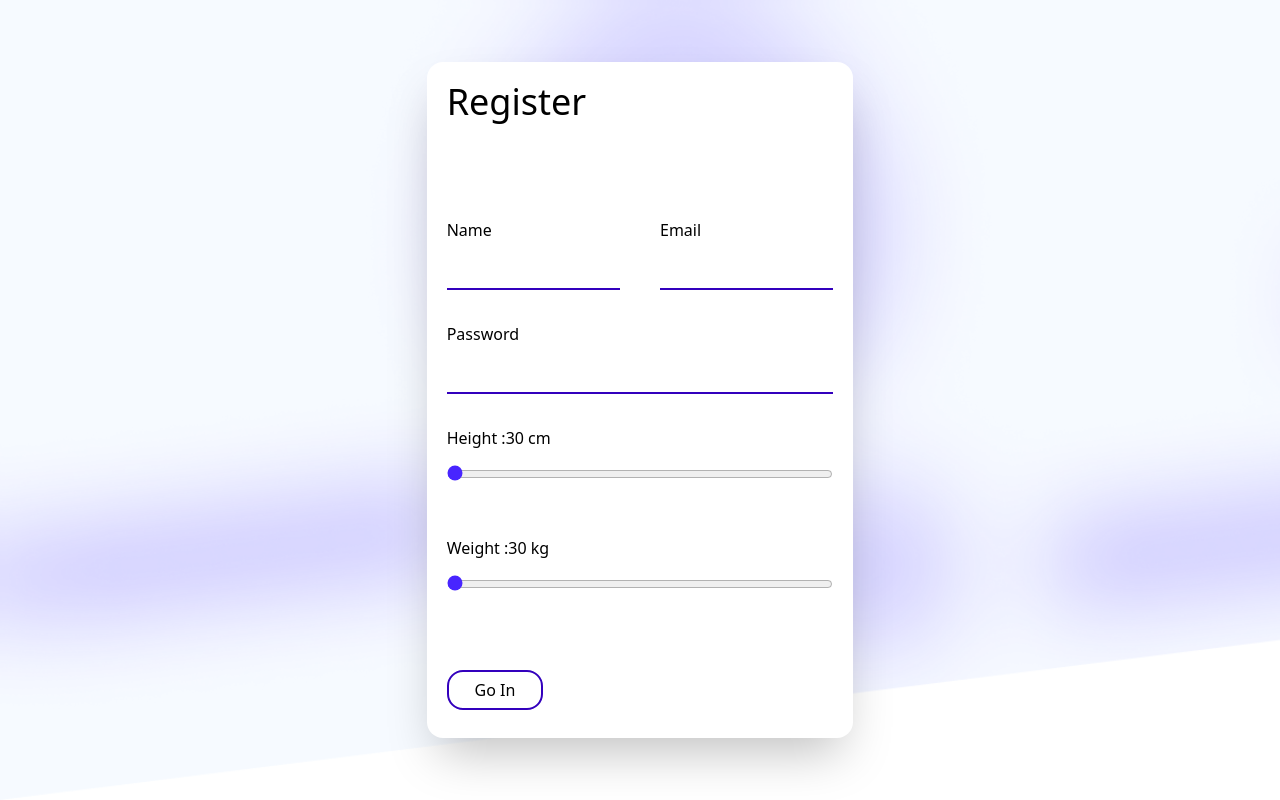
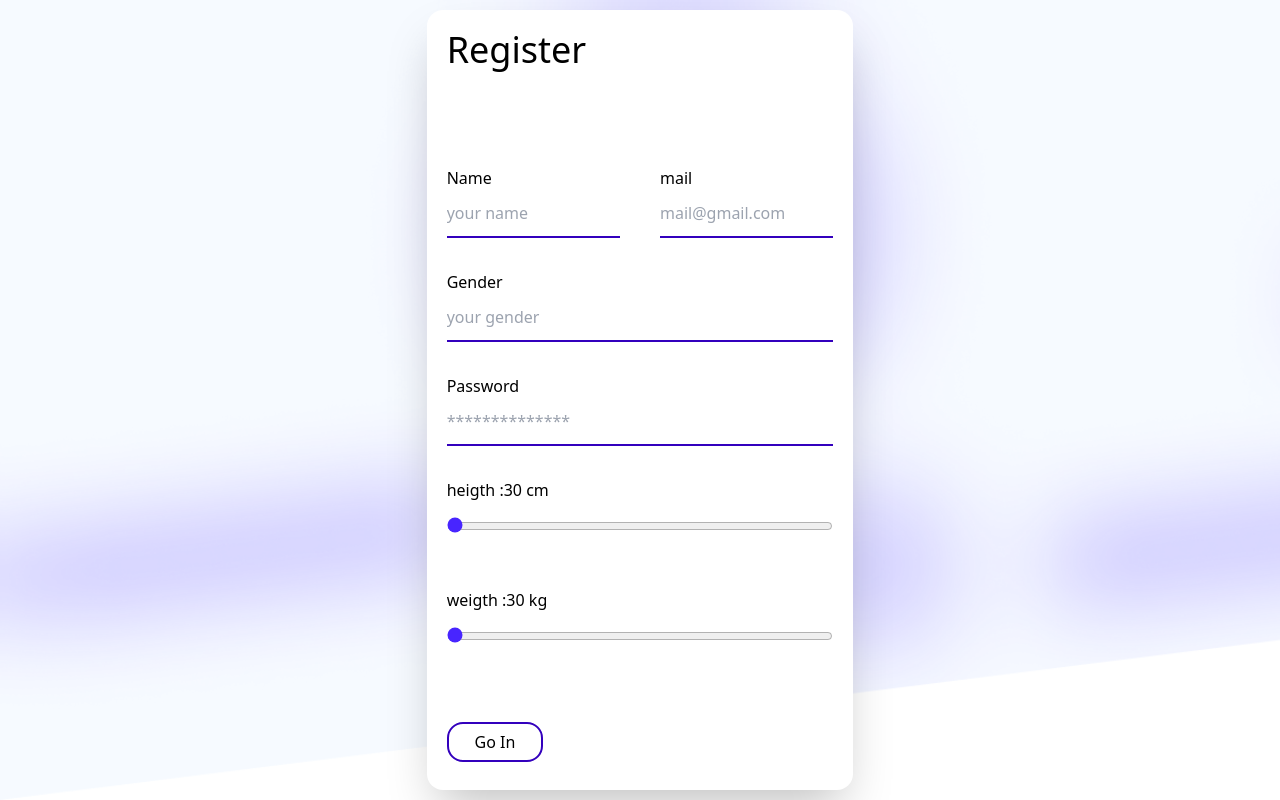
Before and after one commit to AdrianDanvilaMim/generic-admin-app, a React (Vite) app: page /register in a window 1280 px wide. Built offline with nearby package versions, Linux system fonts and the light colour scheme.

Commit message:
form validates , some design issues and redux implementation

```diff
--- a/package.json
+++ b/package.json
@@ -3,6 +3,7 @@
   "private": true,
   "version": "0.0.0",
   "type": "module",
+  "proxy": "http://localhost:8080/",
   "scripts": {
     "dev": "vite",
     "build": "tsc && vite build",
@@ -11,6 +12,7 @@
   },
   "dependencies": {
     "@reduxjs/toolkit": "^2.2.3",
+    "bcrypt": "^5.1.1",
     "react": "^18.2.0",
     "react-dom": "^18.2.0",
     "react-redux": "^9.1.1",
--- a/src/App.tsx
+++ b/src/App.tsx
@@ -7,7 +7,10 @@ import {Dashboard} from "./pages/Dashboard.tsx";
 import {Footer} from "./components/Footer.tsx";
 import {Profile} from "./pages/Profile.tsx";
 
+
 function App() {
+
+
     return (
         <div className="App h-fit">
             <div className={"flex flex-row h-fit " }>
--- a/src/hooks/hooks.ts
+++ b/src/hooks/hooks.ts
@@ -1,6 +1,6 @@
-import {useDispatch, useSelector} from "react-redux";
+import {TypedUseSelectorHook, useDispatch, useSelector, useStore} from "react-redux";
 import {AppDispatch, RootState} from "../store";
 
-export const useAppDispatch = () => useDispatch<AppDispatch>();
+export const useAppDispatch = useDispatch.withTypes<AppDispatch>()
 // eslint-disable-next-line react-hooks/rules-of-hooks
-export const useAppSelector = useSelector((state: RootState) => state)
+export const useAppSelector: TypedUseSelectorHook<RootState> = useSelector
--- a/src/pages/Dashboard.tsx
+++ b/src/pages/Dashboard.tsx
@@ -1,7 +1,12 @@
 import {TaskList} from "../components/TaskList.tsx";
 import {BaseTable} from "../components/BaseTable.tsx";
+import { useAppSelector } from "../hooks/hooks.ts";
 
 export  const Dashboard = ()=>{
+    const state =  useAppSelector((state)=>state.user)
+
+    console.log(state);
+
     return(
         <div className={"m-2 flex justify-around flex-wrap w-full"}>
             <div className={"flex justify-center items-end  h-52 bg-white w-1/3 rounded-2xl my-4"}>
--- a/src/pages/Login.tsx
+++ b/src/pages/Login.tsx
@@ -1,27 +1,58 @@
-import {Button} from "../components/Button.tsx";
-import { useNavigate} from "react-router-dom";
+import { useState } from "react";
+import { Button } from "../components/Button.tsx";
+import { useNavigate } from "react-router-dom";
+import { useAppDispatch } from "../hooks/hooks.ts";
+import { userAdd } from "../reducers/userSlice.tsx";
 
-export const Login =()=>{
+export const Login = () => {
+    const [mail, setmail] = useState<string>("your@mail.com")
+    const [password, setPassword] = useState<string>("")
+
+    const dispatch = useAppDispatch()
     const navigate = useNavigate();
-   const onClickHandler =(url:string)=>{
+
+    const onClickHandler = (url: string) => {
         console.log("hola")
         navigate(url);
     }
-    return(
+
+    const checkmail = async (url: string) => {
+        const response = await fetch(url, {
+            method: "GET",
+        })
+        return await response.json()
+
+    }
+
+    const onClickHandlerLogin = async (url: string) => {
+        try {
+            const user =await checkmail("http://localhost:8080/api/user/mailVerification/" + mail)
+            dispatch(userAdd(user))
+            navigate(url)
+            console.log("mail exist");
+        } catch (error) {
+            console.log("mail no exist");
+        }
+    }
+
+
+    return (
         <main className={"bg-[url('../../public/bg-login.png')] bg-cover h-screen w-full flex flex-col justify-center items-center"}>
             <div className={"bg-white sm:w-96 w-80 h-fit   flex flex-col rounded-2xl shadow-2xl"}>
                 <h1 className={'text-4xl m-5'}>Login</h1>
                 <div className={" h-full m-5 flex flex-col justify-between"}>
                     <form className={"h-64 flex flex-col justify-around"}>
-                            <div className={" rounded-2xl"}>
-                                <label>Name</label>
-                                <input type={"text"} placeholder={""}
-                                       className={"h-12 w-full focus:outline-none focus:bg-primary-1 focus:text-white focus:rounded-2xl border-b-primary-2 border-b-2 "}/>
-                            </div>
+
                         <div className={" rounded-2xl"}>
                             <label>Email</label>
-                                <input type={"email"} placeholder={""}
-                                       className={"h-12 w-full focus:outline-none focus:bg-primary-1 focus:text-white focus:rounded-2xl border-b-primary-2 border-b-2 "}/>
+                            <input type={"email"} placeholder={mail}  onChange={(e) => { setmail(e.currentTarget.value) }}
+                                className={"h-12 w-full focus:outline-none focus:bg-primary-1 focus:text-white focus:rounded-2xl border-b-primary-2 border-b-2 "} />
+                        </div>
+
+                        <div className={" rounded-2xl"}>
+                            <label>PassWord</label>
+                            <input type={"password"} placeholder={""} value={password} onChange={(e) => { setPassword(e.currentTarget.value) }}
+                                className={"h-12 w-full focus:outline-none focus:bg-primary-1 focus:text-white focus:rounded-2xl border-b-primary-2 border-b-2 "} />
                         </div>
                     </form>
                     <div className={"h-fit my-2 flex-col justify-between"}>
@@ -30,14 +61,13 @@ export const Login =()=>{
                                 url={"/*/dashboard"}
                                 type={"button"}
                                 className={"h-10 bg-white rounded-2xl border-primary-2 border-2 hover:bg-primary-1 hover:text-white  w-3/12"}
-                                    onClick={onClickHandler}>Log In
+                                onClickLink={onClickHandlerLogin}>Log In
                             </Button>
                             <Button
                                 url={"/register"}
                                 type={"button"}
                                 className={"h-10 bg-white rounded-2xl border-primary-2 border-2   w-3/12 transition ease-in-out delay-50 hover:bg-primary-1 hover:text-white duration-300"}
-
-                                    onClick={onClickHandler}>Register
+                                onClickLink={onClickHandler}>Register
                             </Button>
                         </div>
                     </div>
--- a/src/pages/Register.tsx
+++ b/src/pages/Register.tsx
@@ -1,99 +1,109 @@
-import {Button} from "../components/Button.tsx";
-import { useNavigate} from "react-router-dom";
-import {useState} from "react";
+import { Button } from "../components/Button.tsx";
+import { useNavigate } from "react-router-dom";
+import { useState } from "react";
 
-type User={
-    name:string,
-    password:string,
-    email:string,
-    gender:string,
-    height:number,
-    weight:number
+
+
+type User = {
+    name: string,
+    password: string,
+    mail: string,
+    gender: string,
+    heigth: number,
+    weigth: number
 }
 
 
-export const Register =()=>{
+export const Register = () => {
 
+    const [error, setError] = useState<boolean>(false)
     const [name, setName] = useState<string>("your name")
     const [password, setPassword] = useState<string>("")
+    //todo
+    const [hassedPassword, sethassedPassword] = useState<string>("")
     const [gender, setGender] = useState<string>("your gender")
-    const [email, setEmail] = useState<string>("your@email.com")
-    const [height, setHeight] = useState<number>(30)
-    const [weight, setWeight] = useState<number>(30)
-    const user:User ={
+    const [mail, setmail] = useState<string>("your@mail.com")
+    const [heigth, setheigth] = useState<number>(30)
+    const [weigth, setweigth] = useState<number>(30)
+    const user: User = {
         name,
         password,
-        email,
+        mail,
         gender,
-        height,
-        weight
+        heigth,
+        weigth
     }
 
-    const inputClassName="h-12 w-full focus:outline-none focus:bg-primary-1 focus:text-white focus:rounded-2xl border-b-primary-2 border-b-2 transition ease-in-out delay-50 duration-300"
+    const inputClassName = "h-12 w-full focus:outline-none focus:bg-primary-1 focus:text-white focus:rounded-2xl border-b-primary-2 border-b-2 transition ease-in-out delay-50 duration-300"
     const navigate = useNavigate();
-    const postUser=async (url: string, body:User) => {
+
+    const postUser = async (url: string, user: User) => {
+        if (user) console.log(user);
+
         const response = await fetch(url, {
-            body: JSON.stringify(body),
-            method:"POST"
+            body: JSON.stringify(user),
+            headers: {
+                'Content-Type': 'application/json'
+            },
+            method: "POST"
         })
+
         return await response.json()
     }
-    const checkEmail=async (url: string, body:{email:string}) => {
+
+    const checkmail = async (url: string) => {
         const response = await fetch(url, {
-            body: JSON.stringify(body),
-            method:"GET"
+            method: "GET",
         })
+
         return await response.json()
     }
-    const onClickHandler =async (url: string) => {
-        console.log(JSON.stringify(user))
+    const onClickHandler = async (url: string) => {
+        try {
+            await checkmail("http://localhost:8080/api/user/mailVerification/" + mail)
+            console.log("mail ya existe");
 
-        if (await checkEmail("http://", {email: email})){
-            "error"
-        }else{
-            //this function will make a post petition and the back will send back a confirmation of the post
-            if (await postUser("endpoint", user))
+        } catch (error) {
+            sethassedPassword(bcrypt.hashSync(password, '$2a$10$CwTycUXWue0Thq9StjUM0u'))
 
-                navigate(url);
-        }
+            console.log("no existe el mail");
+            await postUser("http://localhost:8080/api/user", user)
+            //if (await postUser("http://localhost:8080/api/user", user))
+            //navigate(url);
 
         }
-   const formChangeHandler=(event)=>{
-        switch (event.target.name){
+    }
+    const formChangeHandler = (event) => {
+        switch (event.target.name) {
             case "name":
                 setName(event.target.value)
-                console.log(user)
                 return
 
             case "password":
                 setPassword(event.target.value)
 
-                console.log(user)
                 return
 
-            case "email":
-                setEmail(event.target.value)
+            case "mail":
+                setmail(event.target.value)
 
-                console.log(user)
                 return
-            case "height":
-                setHeight(event.target.value)
-                console.log(user)
+            case "heigth":
+                setheigth(Number.parseInt(event.target.value))
                 return
 
-            case "weight":
-                 setWeight(event.target.value)
-                console.log(user)
+            case "weigth":
+                setweigth(Number.parseInt(event.target.value))
                 return
 
             case "gender":
                 setGender(event.target.value)
-                console.log(user)
                 return
 
         }
     }
-    return(
+
+    return (
         <main className={"bg-[url('../../public/bg-login.png')] bg-cover h-screen w-full flex flex-col justify-center items-center"}>
             <div className={"bg-white  w-fit h-fit xl:w-1/3   flex flex-col rounded-2xl shadow-2xl"}>
                 <h1 className={'text-4xl m-5'}>Register</h1>
@@ -102,39 +112,43 @@ export const Register =()=>{
                         <div className={"flex-row flex w-full justify-around"}>
                             <div className={"rounded-2xl my-4 mr-5 w-full "}>
                                 <label>Name</label>
-                                    <input type={"text"} placeholder={""} name={"name"}
-                                           className={inputClassName}/>
+                                <input type={"text"} placeholder={"your name"} name={"name"}
+                                    className={inputClassName} />
                             </div>
                             <div className={" rounded-2xl my-4 ml-5 w-full"}>
-                                    <label>Email</label>
-                                    <input type={"email"} placeholder={""} name={"email"}
-                                           className = {inputClassName}/>
+                                <label>mail</label>
+                                <input type={"mail"} placeholder={"mail@gmail.com"} name={"mail"}
+                                    className={inputClassName} />
                             </div>
+                        </div>
+                        <div className={" rounded-2xl my-4"}>
+                            <label>Gender</label>
+                            <input type={"text"} placeholder={"your gender"} name={"gender"}
+                                className={inputClassName} />
+                        </div>
+                        <div className={" rounded-2xl my-4"}>
+                            <label>Password</label>
+                            <input type={"password"} placeholder={"**************"} name={"password"}
+                                className={inputClassName} />
+                        </div>
+                        <div className={" rounded-2xl my-4"}>
+                            <label>heigth :{user?.heigth} cm</label>
+                            <input type={"range"}
+                                key={"heigth"}
+                                name={"heigth"}
+                                value={heigth}
+                                min={130}
+                                max={210}
+                                className={"h-12 accent-primary-1 w-full focus:outline-none focus:bg-primary-1 focus:text-white focus:rounded-2xl border-b-primary-2 border-b-2 "} />
                         </div>
 
                         <div className={" rounded-2xl my-4"}>
-                                <label>Password</label>
-                                <input type={"password"} placeholder={""} name={"password"}
-                                       className = {inputClassName}/>
-                            </div>
-                            <div className={" rounded-2xl my-4"}>
-                                <label>Height :{user?.height} cm</label>
+                            <label>weigth :{user?.weigth} kg</label>
                             <input type={"range"}
-                                       key={"height"}
-                                       name={"height"}
-                                       value={height}
-                                       min={130}
-                                       max={210}
-                                       className={"h-12 accent-primary-1 w-full focus:outline-none focus:bg-primary-1 focus:text-white focus:rounded-2xl border-b-primary-2 border-b-2 "}/>
-                            </div>
-
-                            <div className={" rounded-2xl my-4"}>
-                                <label>Weight :{user?.weight} kg</label>
-                                <input type={"range"}
-                                       name={"weight"}
-                                       value={weight}
+                                name={"weigth"}
+                                value={weigth}
                                 min={30} max={200}
-                                       className={"h-12 accent-primary-1 w-full focus:outline-none focus:bg-primary-1 focus:text-white focus:rounded-2xl border-b-primary-2 border-b-2 "}/>
+                                className={"h-12 accent-primary-1 w-full focus:outline-none focus:bg-primary-1 focus:text-white focus:rounded-2xl border-b-primary-2 border-b-2 "} />
                         </div>
 
 
@@ -144,10 +158,10 @@ export const Register =()=>{
                         <div className={"flex justify-between"}>
 
                             <Button
-                                    url={"/register"}
+                                url={"/login"}
                                 type={"button"}
                                 className={"h-10 bg-white rounded-2xl border-primary-2 border-2   w-3/12 transition ease-in-out delay-50 hover:bg-primary-1 hover:text-white duration-300"}
-                                    onClick={onClickHandler}>Go In
+                                onClickLink={onClickHandler}>Go In
                             </Button>
                         </div>
                     </div>
--- /dev/null
+++ b/src/reducers/userSlice.tsx
@@ -0,0 +1,41 @@
+import {createSlice, PayloadAction} from "@reduxjs/toolkit";
+
+
+type User = {
+    name: string,
+    password: string,
+    mail: string,
+    gender: string,
+    heigth: number,
+    weigth: number
+}
+type userState={
+    user:User
+}
+const initialState:userState ={
+    user:{
+        name: "string",
+        password: "string",
+        mail: "string",
+        gender: "string",
+        heigth: 2,
+        weigth: 2
+    }
+}
+export const userSlice = createSlice(
+    {
+        name:"userRweducer",
+        initialState:initialState,
+        reducers:{
+            userAdd(state,actions:PayloadAction<User>){
+                console.log(actions.payload);
+
+                state.user = actions.payload
+                console.log(state);
+
+            }
+        }
+}
+)
+
+export const {userAdd} = userSlice.actions
```
Also changed, not shown: src/components/BaseAlert.tsx (added, +21 -0 lines), src/components/Button.tsx (+5 -4 lines), src/main.tsx (+10 -5 lines), src/store.tsx (+5 -3 lines), 1 other file (tests, documents, lock files or other folders). Lines whose indentation alone changed are shown as unchanged.
